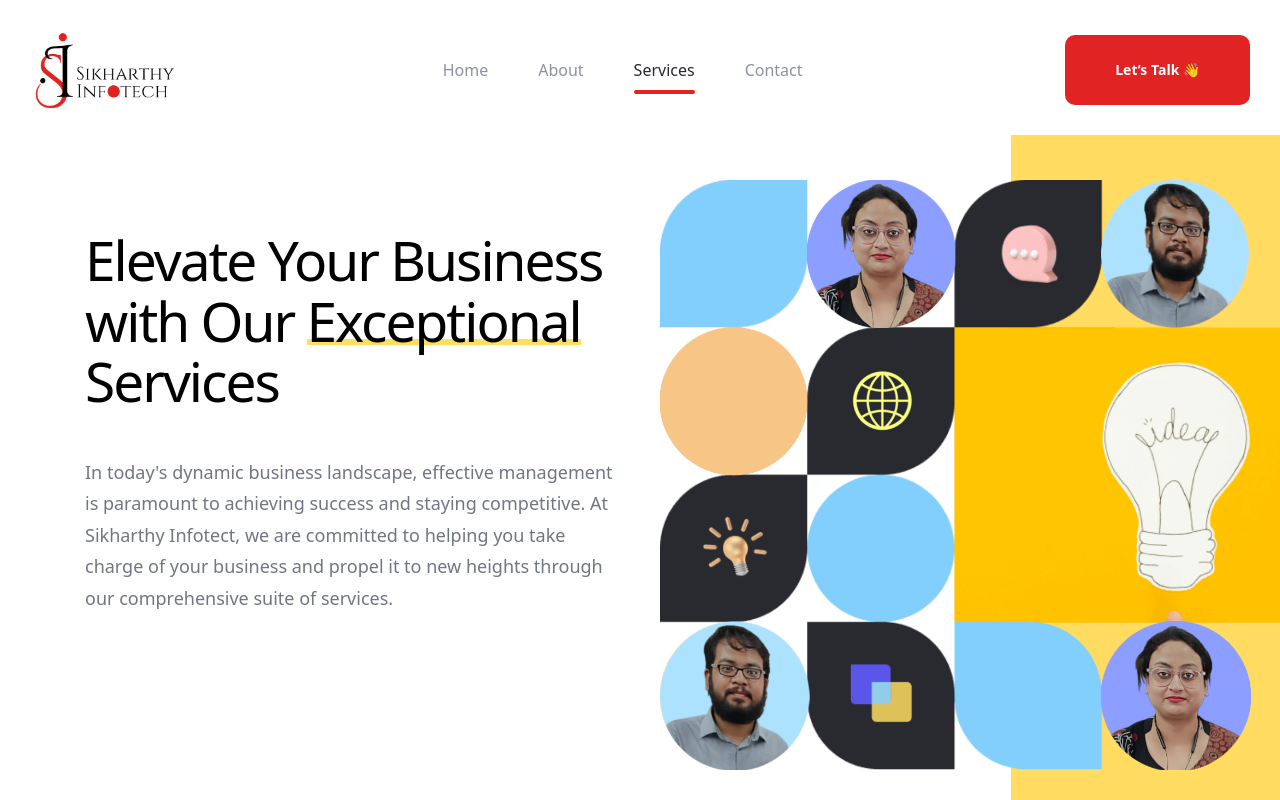
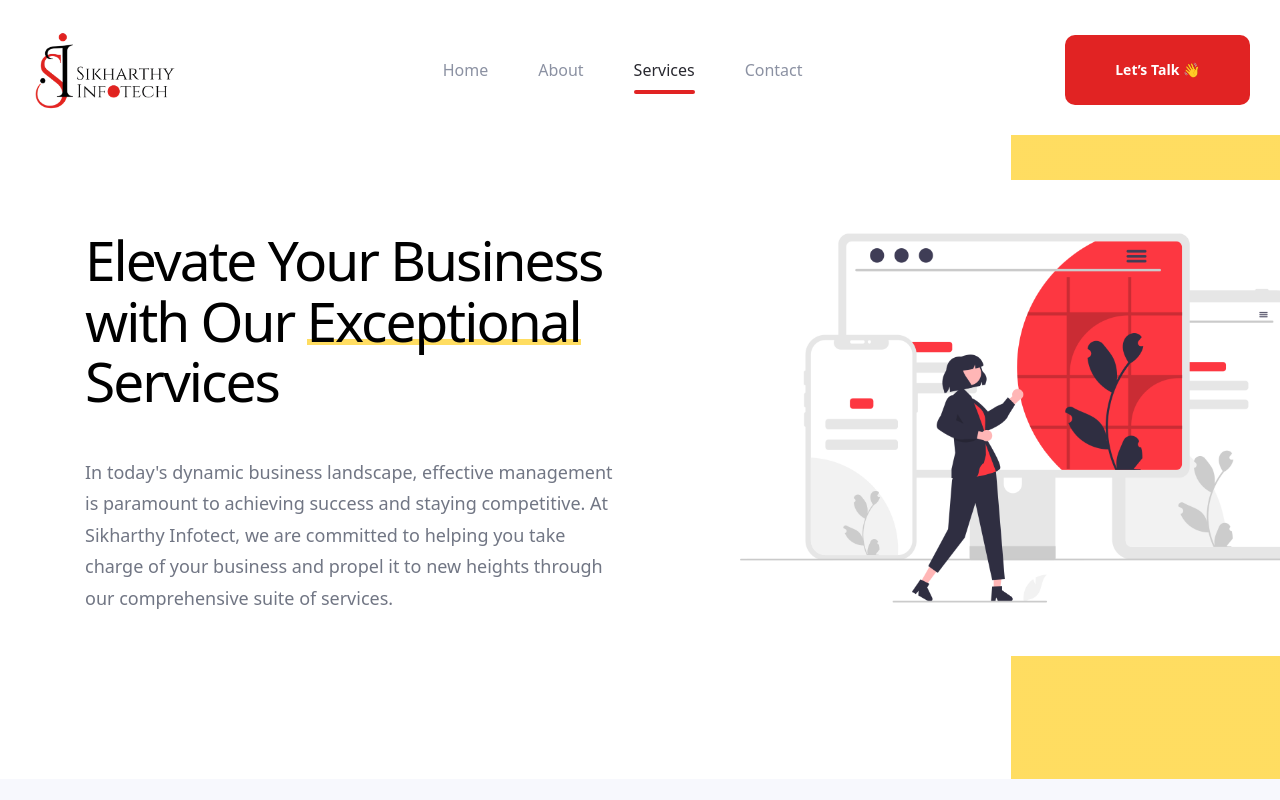
Before and after one commit to iamPankajGhosh/siplhub.vercel.app, a React (Vite) app in the folder frontend_react/: page /services in a window 1280 px wide. Shown: the top 800 px of the page. Built offline with nearby package versions, Linux system fonts and the light colour scheme.

Commit message:
Refactor : service page hero banner

```diff
--- a/frontend_react/src/constants/images.js
+++ b/frontend_react/src/constants/images.js
@@ -6,6 +6,7 @@ import logo from "../assets/img/logo.png";
 import logoDark from "../assets/img/logoDark.png";
 import heroBanner from "../assets/img/hero-banner.png";
 import aboutBanner from "../assets/img/about-banner.png";
+import serviceBanner from "../assets/img/service-banner.png";
 
 /**
  * service images
@@ -68,6 +69,7 @@ export default {
   logoDark,
   heroBanner,
   aboutBanner,
+  serviceBanner,
   serviceIcon1,
   serviceIcon2,
   serviceIcon3,
--- a/frontend_react/src/pages/Services.jsx
+++ b/frontend_react/src/pages/Services.jsx
@@ -33,7 +33,7 @@ export default function Services() {
 
               <figure className="hero-banner">
                 <img
-                  src={images.heroBanner}
+                  src={images.serviceBanner}
                   width="794"
                   height="637"
                   alt="hero banner"
```
Also changed, not shown: frontend_react/src/assets/img/service-banner.png (added).
